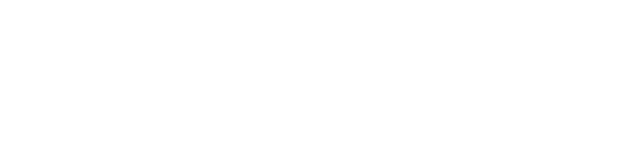
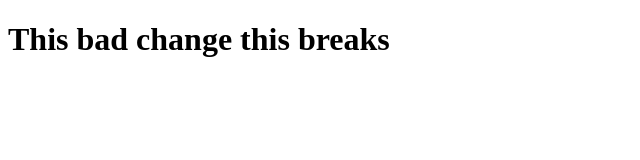
Before and after one commit to mariorecinos/Tic-Tac-Toe-2, a plain HTML site: page index.html in a window 1280 px wide. Shown: the whole page, without its empty margins (0-640 px from the left). Drawn offline with Linux system fonts and the light colour scheme.

Commit message:
bad change

```diff
--- a/index.html
+++ b/index.html
@@ -7,6 +7,6 @@
   <title>Tic-Tac-Toe</title>
 </head>
 <body>
-
+  <h1>This bad change this breaks</h1>
 </body>
 </html>
```
